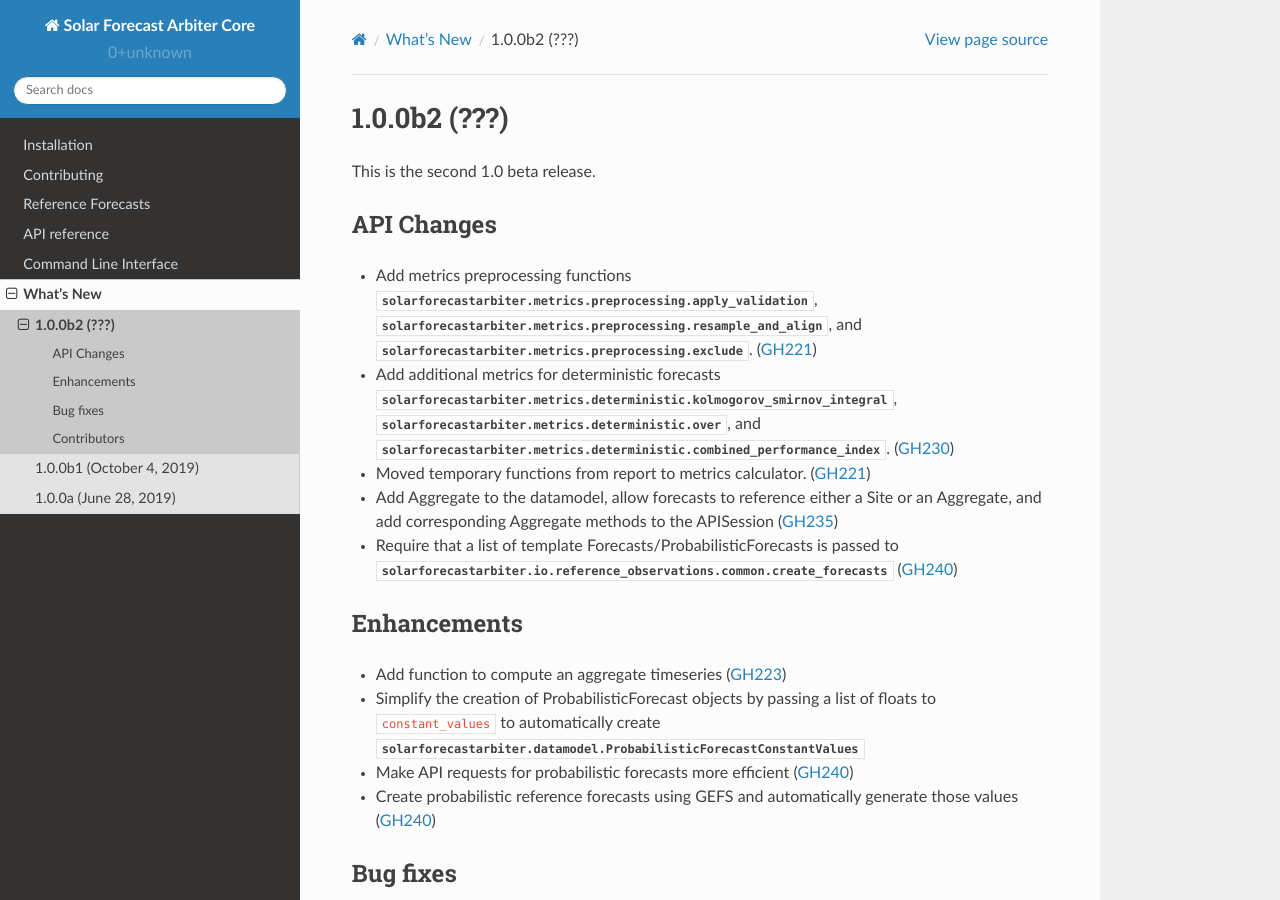
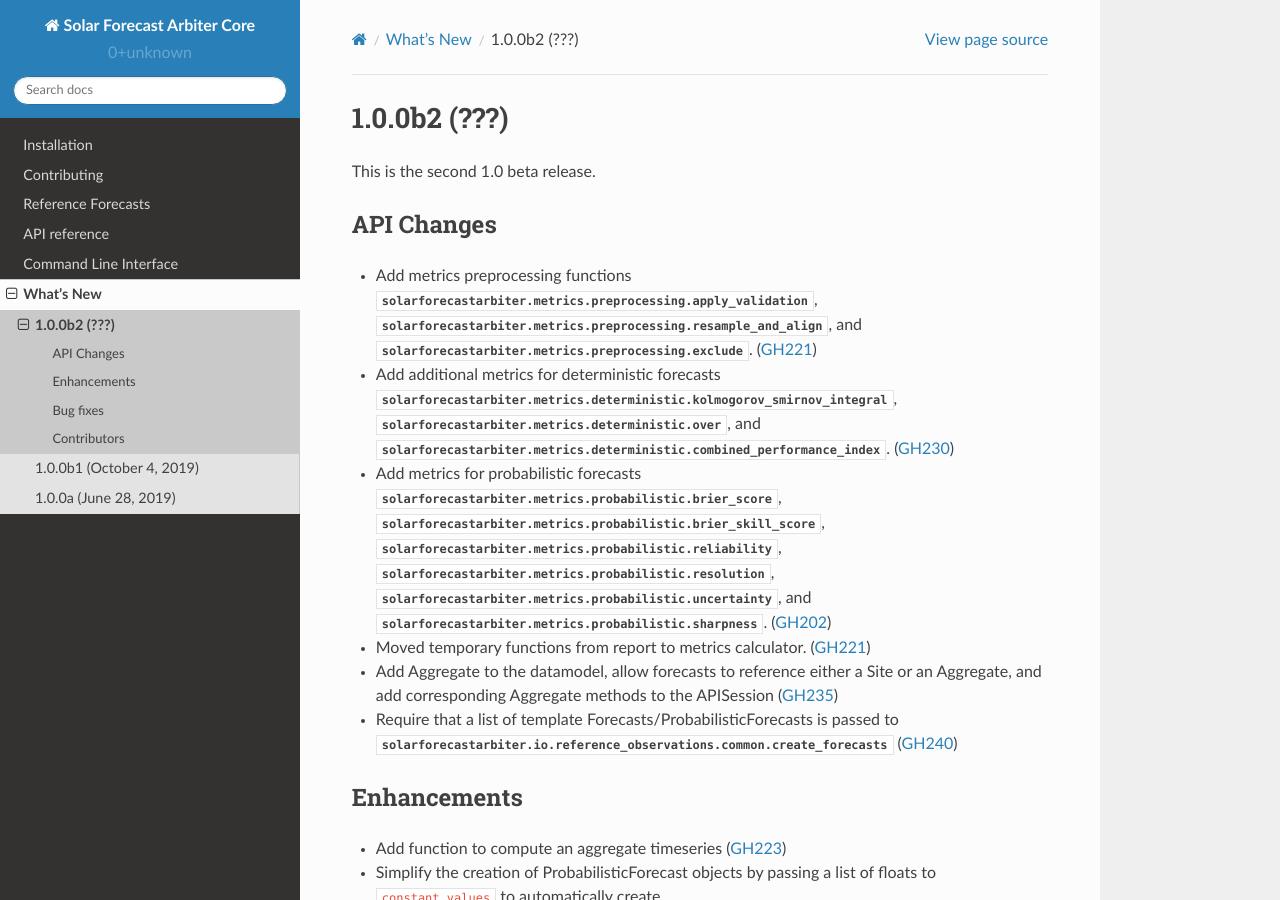
Before and after one commit to SolarArbiter/solarforecastarbiter-core, a Sphinx documentation site: the page built from docs/source/whatsnew/1.0.0b2.rst, in a window 1280 px wide and 900 px high. Built offline with Sphinx 7.4.7 and the Read the Docs theme 2.0.0, drawn with Linux system fonts in a browser that asks for light colours.

Commit message:
docs/whatsnew/1.0.0b2: add note on prob metrics

```diff
--- a/docs/source/whatsnew/1.0.0b2.rst
+++ b/docs/source/whatsnew/1.0.0b2.rst
@@ -16,6 +16,13 @@ API Changes
   :py:mod:`solarforecastarbiter.metrics.deterministic.kolmogorov_smirnov_integral`,
   :py:mod:`solarforecastarbiter.metrics.deterministic.over`, and
   :py:mod:`solarforecastarbiter.metrics.deterministic.combined_performance_index`. (:pull:`230`)
+* Add metrics for probabilistic forecasts
+  :py:mod:`solarforecastarbiter.metrics.probabilistic.brier_score`,
+  :py:mod:`solarforecastarbiter.metrics.probabilistic.brier_skill_score`,
+  :py:mod:`solarforecastarbiter.metrics.probabilistic.reliability`,
+  :py:mod:`solarforecastarbiter.metrics.probabilistic.resolution`,
+  :py:mod:`solarforecastarbiter.metrics.probabilistic.uncertainty`, and
+  :py:mod:`solarforecastarbiter.metrics.probabilistic.sharpness`. (:pull:`202`)
 * Moved temporary functions from report to metrics calculator. (:pull:`221`)
 * Add Aggregate to the datamodel, allow forecasts to reference
   either a Site or an Aggregate, and add corresponding Aggregate
```
